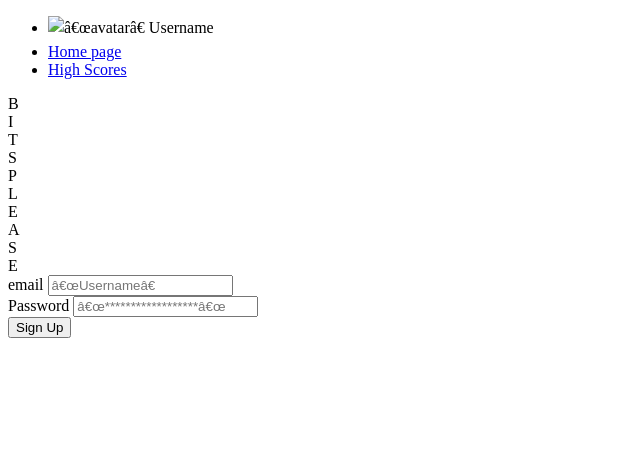
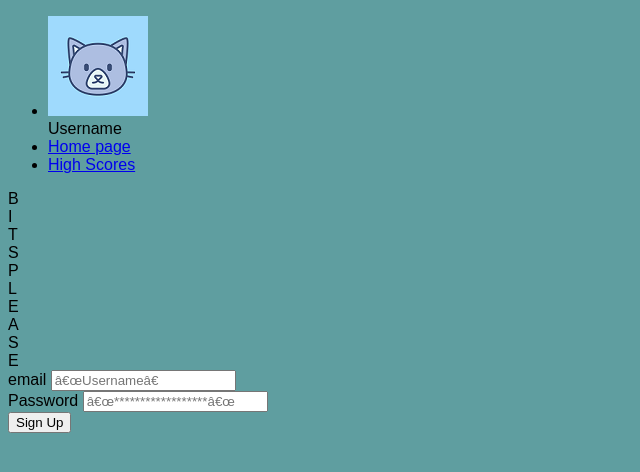
Before and after one commit to kimiinglet/bits-please, a website: page public/login.html in a window 1280 px wide. Shown: the whole page, without its empty margins (0-640 px from the left). Drawn offline with nearby package versions, Linux system fonts and the light colour scheme; no server answers.

Commit message:
fixing style route on html files

```diff
--- a/public/login.html
+++ b/public/login.html
@@ -8,7 +8,7 @@
   <meta http-equiv=“X-UA-Compatible” content=“ie=edge”>
   <link href=“https://fonts.googleapis.com/css?family=Oxygen&display=swap” rel=“stylesheet”>
   <link href=“https://unpkg.com/tailwindcss@^1.0/dist/tailwind.min.css” rel=“stylesheet”>
-  <link href=“stylesheets/style.css” rel=“stylesheet”>
+  <link href="stylesheets/style.css" rel="stylesheet">
 </head>
 <!-- background -->
 
@@ -16,7 +16,8 @@
   <!-- nav bar -->
   <ul class=“flex justify-between m-2 bg-transparent”>
     <li>
-      <img class=“w-12 inline-block” src=“https://avatars.dicebear.com/v2/bottts/${currentuser}.svg” alt=“avatar”>
+      <img class=“w-12 inline-block” src="../public/images/avatar_placeholder.png" alt=“avatar”>
+      <br>
       <a class=“inline-block py-2 px-4 bg-transparent hover:bg-blue-700 text-white text-bold uppercase”>Username</a>
     </li>
     <li class=“mr-3">
```
Also changed, not shown: public/main-menu.html (+3 -1 lines), public/quiz.html (+1 -1 lines).
